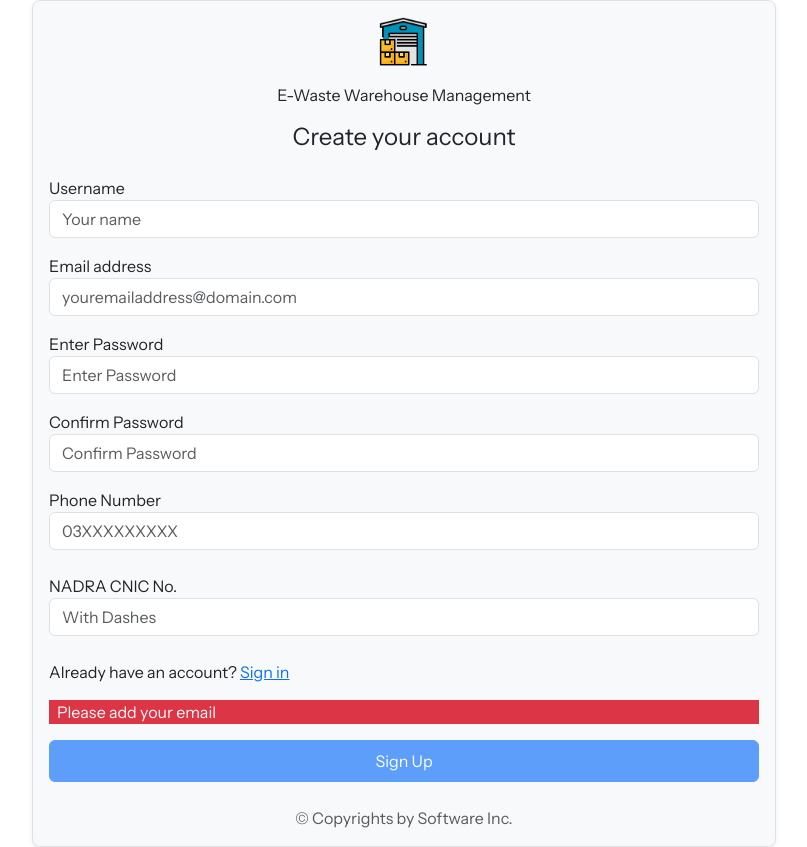
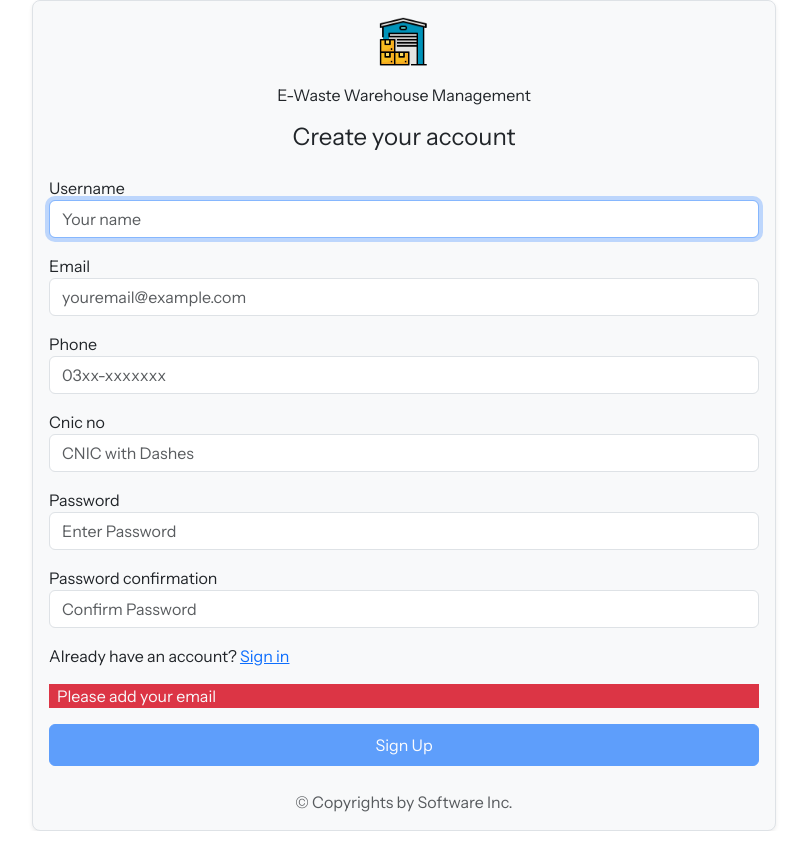
Before and after one commit to alhaan-org/waste-register, a Django app: page /signup in a window 1280 px wide. Shown: the whole page, without its empty margins (236-1043 px from the left). Run offline with Django 5.2, Linux system fonts and the light colour scheme.

Commit message:
feat: Changes in Login and Signup HTML <> (#3)

```diff
--- a/e_waste_tracker/users/templates/users/login.html
+++ b/e_waste_tracker/users/templates/users/login.html
@@ -1,7 +1,8 @@
 {% extends "users/main.html" %} {% load static %} {% block content %}
 <main class="d-flex justify-content-center align-items-center vh-100 px-2">
   <div class="w-100" style="padding: 0 20%">
-    <form class="p-3 border rounded-3 bg-light shadow-sm">
+    <form method="POST" class="p-3 border rounded-3 bg-light shadow-sm">
+      {% csrf_token %}
       <div class="text-center mb-4">
         <div class="flex align-items-center justify-center">
           <img
@@ -20,6 +21,7 @@
       <div class="form-floating mb-3">
         <input
           type="email"
+          name="email"
           class="form-control"
           id="email"
           placeholder="name@example.com"
@@ -30,6 +32,7 @@
       <div class="form-floating mb-3">
         <input
           type="password"
+          name="password"
           class="form-control"
           id="password"
           placeholder="Password"
--- a/e_waste_tracker/users/templates/users/signup.html
+++ b/e_waste_tracker/users/templates/users/signup.html
@@ -3,7 +3,8 @@
 {% block content %}
 <main class="d-flex justify-content-center align-items-center vh-150 px-2">
   <div class="w-100" style="padding: 0 20%;">
-    <form class="p-3 border rounded-3 bg-light shadow-sm">
+    <form method="POST" class="p-3 border rounded-3 bg-light shadow-sm">
+      {% csrf_token %}
       <div class="text-center mb-4">
         <div class="flex align-items-center justify-center">
           <img src="{% static 'images/warehouse.png' %}" alt="Logo" width="50" height="50" class="mb-3" />
@@ -12,40 +13,13 @@
         <h1 class="h4 mb-3 fw-normal">Create your account</h1>
       </div>
 
-      <div class="form-floating-sm mb-3">
-        <label for="username">Username</label>
-        <input type="text" class="form-control" id="username" placeholder="Your name" />
+      {% for field in form %}
+        <div class="form-floating-sm mb-3">
+          <label for="{{ field.id_for_label }}">{{ field.label }}</label>
+          {{ field }}
 
-      </div>
-
-      <div class="form-floating-sm mb-3">
-        <label for="email">Email address</label>
-        <input type="email" class="form-control" id="email" placeholder="youremailaddress@domain.com" />
-
-      </div>
-
-      <div class="form-floating-sm mb-3">
-        <label for="password">Enter Password</label>
-        <input type="password" class="form-control" id="password" placeholder="Enter Password" />
-
-      </div>
-
-      <div class="form-floating-sm mb-3">
-        <label for="confirmPassword">Confirm Password</label>
-        <input type="password" class="form-control" id="confirmPassword" placeholder="Confirm Password" />
-
-      </div>
-
-      <div class="form-floating-sm mb-4">
-        <label for="phone">Phone Number</label>
-        <input type="text" class="form-control" id="phone" placeholder="03XXXXXXXXX" />
-
-      </div>
-      <div class="form-floating-sm mb-4">
-        <label for="id-card">NADRA CNIC No.</label>
-        <input type="text" class="form-control" id="id-card" placeholder="With Dashes" />
-
-      </div>
+        </div>
+      {% endfor %}
       <div class="mb-3">
         Already have an account?
         <a href="{% url "login" %}">Sign in</a>
```
